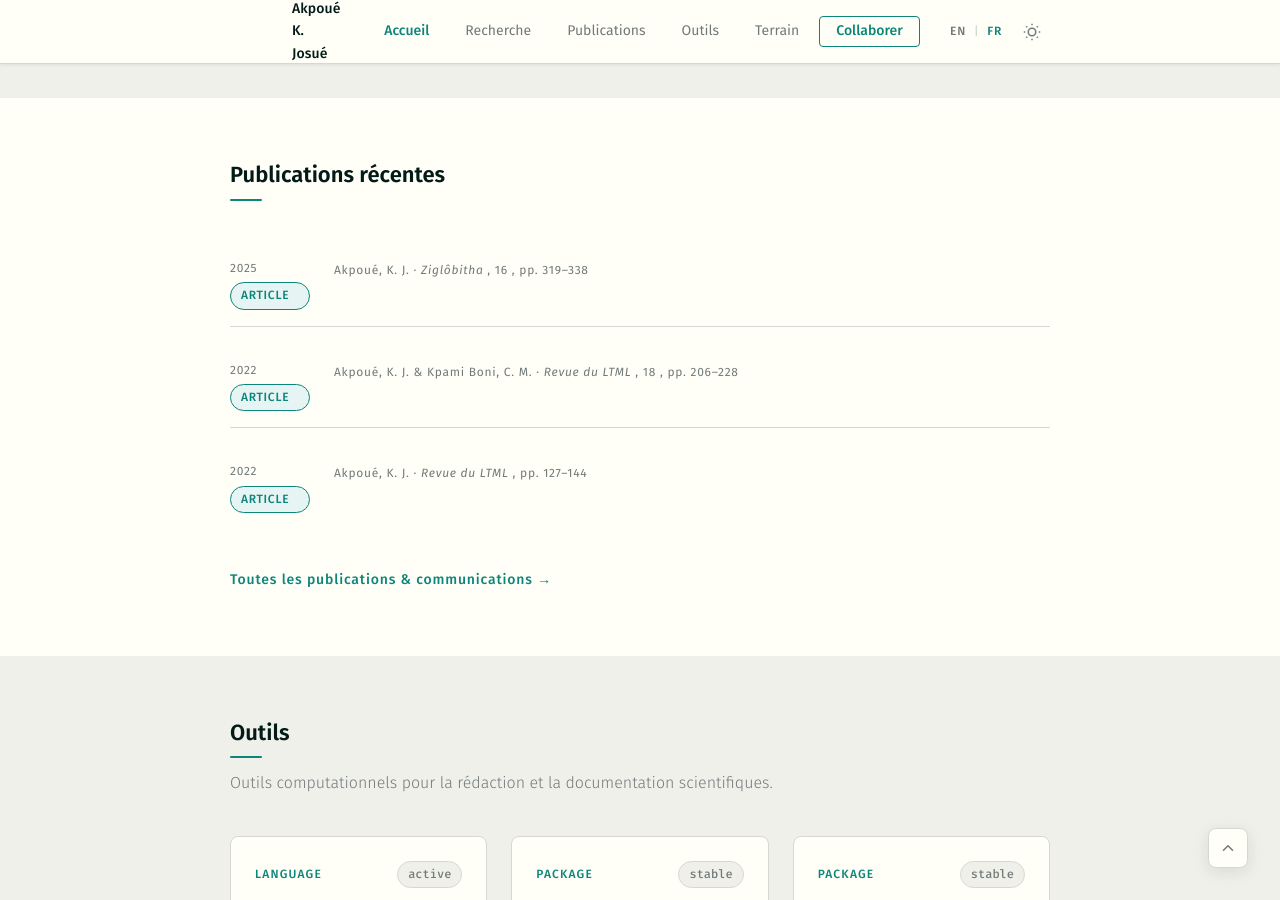
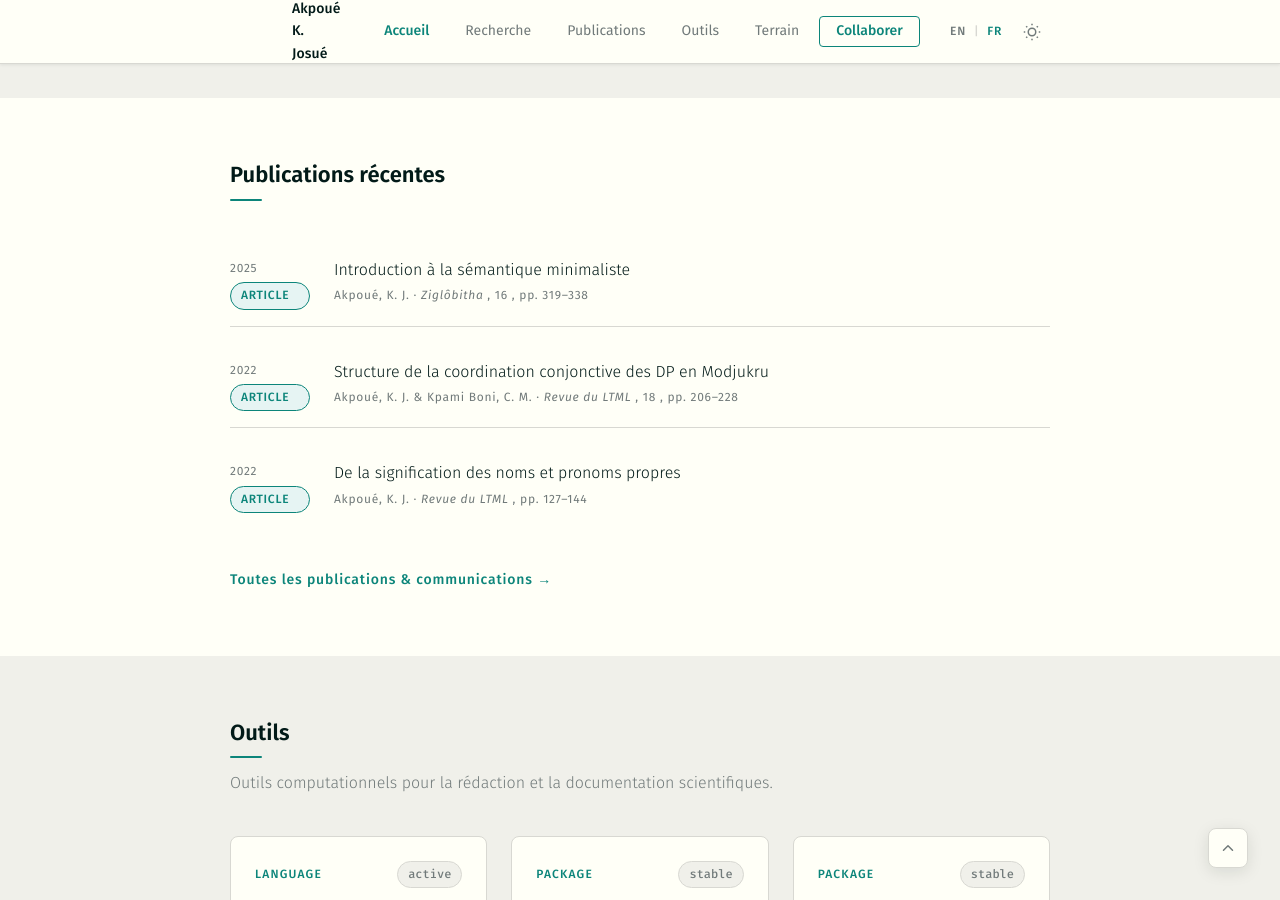
Before and after one commit to kjosueakpoue/kjosueakpoue.github.io, a Jekyll site: the page built from fr/index.html, in a window 1280 px wide and 900 px high, scrolled down 1896 px. Built offline with Jekyll 4.4.1, drawn with Linux system fonts in a browser that asks for light colours.

Commit message:
Add files via upload

```diff
--- a/fr/index.html
+++ b/fr/index.html
@@ -277,10 +277,10 @@ css:
             <p class="pub-entry__title">
               {% if pub.doi %}
                 <a href="{{ pub.doi }}" target="_blank" rel="noopener">
-                  {{ pub.title.fr }}
+                  {{ pub.title_translated.fr }}
                 </a>
               {% else %}
-                {{ pub.title.fr }}
+                {{ pub.title_translated.fr }}
               {% endif %}
             </p>
             <p class="pub-entry__ref meta">
```
